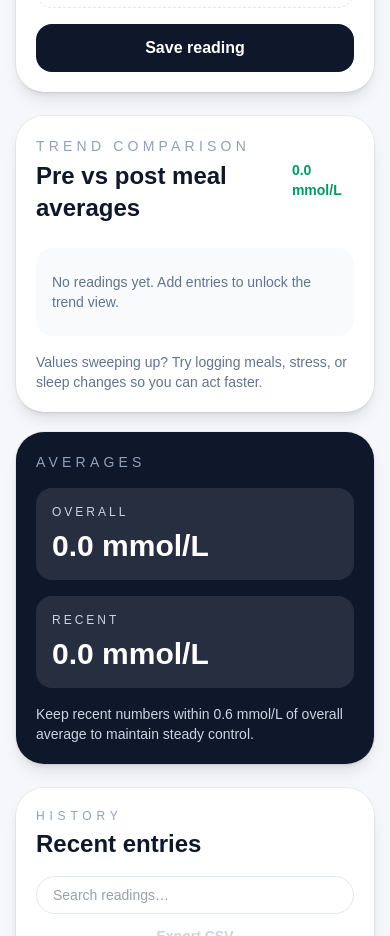
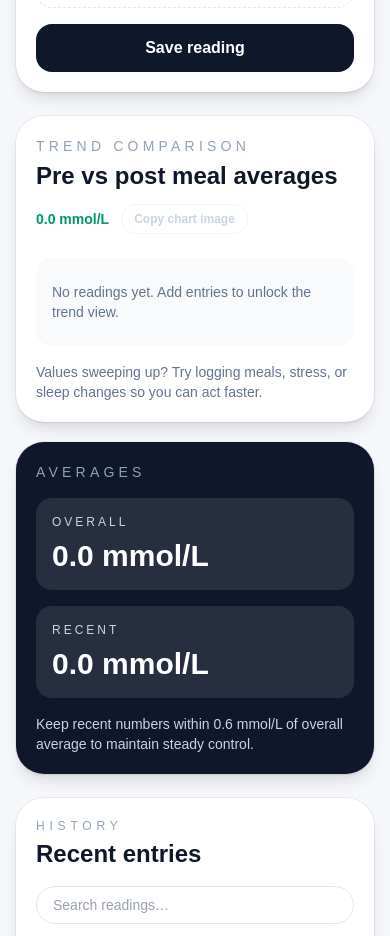
Before and after one commit to aimaduddin/sugar-glucose-tracker, a Next.js app: page / in a window 390 px wide. Shown: the part 1120-2056 px from the top of the page. Built offline with nearby package versions, Linux system fonts and the light colour scheme; no server answers; the database is empty.

Commit message:
feat: allow copying the trend chart as an image

```diff
--- a/app/page.tsx
+++ b/app/page.tsx
@@ -1,6 +1,6 @@
 "use client";
 
-import { FormEvent, useEffect, useMemo, useState } from "react";
+import { FormEvent, useCallback, useEffect, useMemo, useRef, useState } from "react";
 import { supabase } from "@/lib/supabaseClient";
 import {
   CartesianGrid,
@@ -12,6 +12,7 @@ import {
   XAxis,
   YAxis,
 } from "recharts";
+import { toBlob } from "html-to-image";
 
 type Entry = {
   id: string;
@@ -170,6 +171,10 @@ export default function Home() {
   const [filterCategory, setFilterCategory] = useState<ReadingCategory | "All">("All");
   const [filterStartDate, setFilterStartDate] = useState("");
   const [filterEndDate, setFilterEndDate] = useState("");
+  const chartRef = useRef<HTMLDivElement>(null);
+  const [isCopyingChart, setIsCopyingChart] = useState(false);
+  const [copyStatus, setCopyStatus] = useState<"idle" | "success" | "error">("idle");
+  const [isCopySupported, setIsCopySupported] = useState(false);
   const resetHistoryFilters = () => {
     setSearchTerm("");
     setFilterPeriod("All");
@@ -197,6 +202,19 @@ export default function Home() {
     };
 
     register();
+  }, []);
+
+  useEffect(() => {
+    if (typeof window === "undefined" || typeof navigator === "undefined") {
+      return;
+    }
+
+    const clipboardAvailable =
+      "ClipboardItem" in window &&
+      Boolean(navigator.clipboard) &&
+      typeof navigator.clipboard.write === "function";
+
+    setIsCopySupported(clipboardAvailable);
   }, []);
 
   const resetForm = (nextPeriod?: Entry["period"]) => {
@@ -341,6 +359,56 @@ export default function Home() {
   const hasPreMealSeries = chartData.some((point) => typeof point.preMeal === "number");
   const hasPostMealSeries = chartData.some((point) => typeof point.postMeal === "number");
   const shouldShowLegend = hasFastingSeries || hasPreMealSeries || hasPostMealSeries;
+  const copyButtonLabel =
+    copyStatus === "success"
+      ? "Copied!"
+      : copyStatus === "error"
+        ? "Try again"
+        : isCopyingChart
+          ? "Copying…"
+          : "Copy chart image";
+  const copyHelperText =
+    copyStatus === "success"
+      ? "Chart copied to clipboard."
+      : copyStatus === "error"
+        ? "Copy failed. Try again."
+        : !isCopySupported
+          ? "Copying images is unavailable in this browser."
+          : "";
+  const handleCopyChart = useCallback(async () => {
+    if (
+      typeof window === "undefined" ||
+      typeof navigator === "undefined" ||
+      !chartRef.current ||
+      !isCopySupported
+    ) {
+      return;
+    }
+
+    setIsCopyingChart(true);
+    setCopyStatus("idle");
+
+    try {
+      const blob = await toBlob(chartRef.current, {
+        pixelRatio: window.devicePixelRatio || 2,
+        backgroundColor: "#ffffff",
+      });
+
+      if (!blob || typeof ClipboardItem === "undefined") {
+        throw new Error("Unable to capture chart");
+      }
+
+      const clipboardItem = new ClipboardItem({ [blob.type]: blob });
+      await navigator.clipboard.write([clipboardItem]);
+      setCopyStatus("success");
+      window.setTimeout(() => setCopyStatus("idle"), 2500);
+    } catch (error) {
+      console.error("Failed to copy chart", error);
+      setCopyStatus("error");
+    } finally {
+      setIsCopyingChart(false);
+    }
+  }, [chartRef, isCopySupported]);
 
   const filteredEntries = useMemo(() => {
     const term = searchTerm.trim().toLowerCase();
@@ -769,21 +837,47 @@ export default function Home() {
 
         <section className="grid gap-5 lg:grid-cols-[1.1fr,0.9fr]">
           <div className="rounded-[28px] bg-white p-5 shadow-lg ring-1 ring-black/5 sm:p-6">
-            <header className="flex items-center justify-between text-sm">
+            <header className="flex flex-col gap-3 text-sm sm:flex-row sm:items-center sm:justify-between">
               <div>
                 <p className="uppercase tracking-[0.3em] text-slate-400">Trend comparison</p>
                 <h2 className="mt-1 text-2xl font-semibold text-slate-900">
                   Pre vs post meal averages
                 </h2>
               </div>
-              <span className={`text-sm font-semibold ${averages.trend <= 0 ? "text-emerald-600" : "text-amber-600"}`}>
-                {averages.trend > 0 ? "+" : ""}
-                {averages.trend.toFixed(1)} mmol/L
-              </span>
+              <div className="flex flex-col gap-2 sm:items-end">
+                <div className="flex flex-wrap items-center gap-3">
+                  <span className={`text-sm font-semibold ${averages.trend <= 0 ? "text-emerald-600" : "text-amber-600"}`}>
+                    {averages.trend > 0 ? "+" : ""}
+                    {averages.trend.toFixed(1)} mmol/L
+                  </span>
+                  <button
+                    type="button"
+                    onClick={handleCopyChart}
+                    disabled={!chartData.length || !isCopySupported || isCopyingChart}
+                    className="inline-flex items-center gap-2 rounded-full border border-slate-200 px-3 py-1.5 text-xs font-semibold text-slate-700 transition hover:border-slate-900/60 hover:text-slate-900 disabled:cursor-not-allowed disabled:border-slate-100 disabled:text-slate-300"
+                  >
+                    {copyButtonLabel}
+                  </button>
+                </div>
+                {copyHelperText && (
+                  <span
+                    className={`text-xs ${
+                      copyStatus === "error"
+                        ? "text-rose-600"
+                        : copyStatus === "success"
+                          ? "text-emerald-600"
+                          : "text-slate-500"
+                    }`}
+                    aria-live="polite"
+                  >
+                    {copyHelperText}
+                  </span>
+                )}
+              </div>
             </header>
             <div className="mt-6">
               {chartData.length ? (
-                <div className="relative h-64">
+                <div ref={chartRef} className="relative h-64">
                   <ResponsiveContainer width="100%" height="100%">
                     <LineChart data={chartData} margin={{ left: 12, right: 12, top: 24, bottom: 24 }}>
                       <CartesianGrid stroke="#e2e8f0" strokeDasharray="3 3" vertical={false} />
--- a/package.json
+++ b/package.json
@@ -10,6 +10,7 @@
   },
   "dependencies": {
     "@supabase/supabase-js": "^2.80.0",
+    "html-to-image": "^1.11.13",
     "next": "16.0.1",
     "react": "19.2.0",
     "react-dom": "19.2.0",
```
Also changed, not shown: 1 other file (tests, documents, lock files or other folders).
